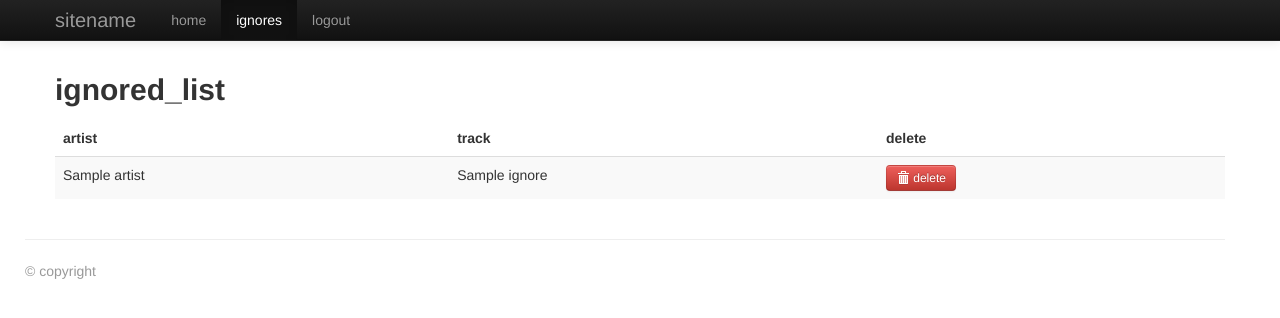
After one commit to rnijveld/marietje-scrobbler, a PHP site: template views/ignores.twig in a window 1280 px wide. The commit adds this page. Shown: the top 318 px of the page. Run offline with PHP 8.4, Linux system fonts and the light colour scheme; the template is opened without the code that fills it: most values are stand-ins (such as "Sample title", 1, 10 or a date in 2020); some libraries are stand-ins or nearby versions.

Commit message:
Added all translatable components to translation file, cron removes old data

```diff
--- a/app/Marietje/Scrobbler/Model/Retrieved.php
+++ b/app/Marietje/Scrobbler/Model/Retrieved.php
@@ -64,8 +64,9 @@ class Retrieved
         ]);
     }
 
-    public function removeOldRetrieves($where)
+    public function removeOld($time)
     {
-        // TODO
+        $sql = "DELETE FROM {$this->table} WHERE start < ?";
+        return $this->db->executeUpdate($sql, [time() - $time]);
     }
 }
--- a/app/Marietje/Scrobbler/Model/Scrobbles.php
+++ b/app/Marietje/Scrobbler/Model/Scrobbles.php
@@ -44,8 +44,9 @@ class Scrobbles
         return $this->db->fetchAll($sql, [$since]);
     }
 
-    public function removeOldScrobbles($user)
+    public function removeOld($time)
     {
-        // TODO: remove old scrobbles
+        $sql = "DELETE FROM {$this->table} WHERE sent < ?";
+        return $this->db->executeUpdate($sql, [time() - $time]);
     }
 }
--- a/app/cron.php
+++ b/app/cron.php
@@ -82,3 +82,6 @@ while ($running < 60.0) {
     usleep($step * 1000000 + 1000); // a little extra margin
     $running = microtime(true) - $startTime;
 }
+
+$app['retrieved']->removeOld($app['keep_retrieved'] * 3600);
+$app['scrobbles']->removeOld($app['keep_scrobbles'] * 3600);
--- a/locales/nl.yml
+++ b/locales/nl.yml
@@ -2,3 +2,7 @@ hello_world: "Hallo wereld"
 logout: "Uitloggen"
 start: "Scrobblen die zooi"
 welcome: 'Scobbelt je tracks in de Noord- of Zuidkantine! Klik op de fantastische knop om in te loggen bij last.fm en al die kekke tracks toe te voegen aan je profiel.'
+ignores: "Negeren"
+home: "Thuis"
+all: "Alles"
+delete: "Verwijderen"
--- a/public/css/main.css
+++ b/public/css/main.css
@@ -3,7 +3,7 @@ body {
     padding-bottom: 40px;
 }
 
-#nowplaying .thumbnail {
+#nowplaying {
     text-align: center;
 }
 
--- a/public/js/main.js
+++ b/public/js/main.js
@@ -25,7 +25,6 @@
         };
 
         var update = function () {
-
             $.getJSON(updateUrl, {since: lastScrobble}, function (data) {
                 if (!data.zk) {
                     zuid.find('.artist').text('');
@@ -61,7 +60,7 @@
                         .append($('<td/>').append(
                             $('<a/>', {
                                 'class': 'btn btn-warning btn-small',
-                                'title': 'Remove scrobble',
+                                'title': TRANS.remove_scrobble,
                                 'href': '#remove_scrobble',
                                 'data-toggle': 'modal'
                             }).append($('<span/>').addClass('icon-trash icon-white')).click(function () {
@@ -80,7 +79,7 @@
                         ).append(document.createTextNode(' ')).append(
                             $('<a/>', {
                                 'class': 'btn btn-danger btn-small',
-                                'title': 'Ignore track',
+                                'title': TRANS.ignore_scrobble,
                                 'href': '#track_ignore',
                                 'data-toggle': 'modal'
                             }).append($('<span/>').addClass('icon-remove icon-white')).click(function () {
@@ -119,5 +118,19 @@
         };
         setInterval(update, interval);
         update();
+
+        $('.delete_ignore').click(function () {
+            var clickedRow = $(this).parents('tr').first();
+
+            $('#unignore_artist').val(
+                clickedRow.find('td.artist').text()
+            );
+            var track = clickedRow.find('td.track');
+            if (track.hasClass('all')) {
+                $('#unignore_track').val('');
+            } else {
+                $('#unignore_track').val(track.text());
+            }
+        });
     });
 }(jQuery, window, document));
--- /dev/null
+++ b/views/ignores.twig
@@ -0,0 +1,59 @@
+{% extends "layout.twig" %}
+
+{% block menu %}
+    {{ parent() }}
+    <li><a href="{{ url('home') }}">{{"home"|trans}}</a></li>
+    <li class="active"><a href="{{ url('ignores') }}">{{"ignores"|trans}}</a></li>
+    <li><a href="{{ url('logout') }}">{{"logout"|trans}}</a></li>
+{% endblock %}
+
+{% block page %}
+    <div class="row">
+        <div class="span12">
+            <h2>{{"ignored_list"|trans}}</h2>
+            <table class="table table-striped" id="ignores" data-url="{{ url('unignore') }}">
+                <thead>
+                    <tr><th>{{"artist"|trans}}</th><th>{{"track"|trans}}</th><th>{{"delete"|trans}}</th></tr>
+                </thead>
+                <tbody>
+                    {% for ignore in ignores %}
+                    <tr>
+                        <td class="artist">{{ ignore.artist }}</td>
+                        {% if ignore.title %}
+                            <td class="track">{{ ignore.title }}</td>
+                        {% else %}
+                            <td class="track all"><span class="label label-info">{{"all"|trans}}</span></td>
+                        {% endif %}
+                        <td>
+                            <a href="#delete_ignore" class="btn btn-danger btn-small delete_ignore" data-toggle="modal">
+                                <span class="icon-white icon-trash"></span> {{"delete"|trans}}
+                            </a>
+                        </td>
+                    </tr>
+                    {% endfor %}
+                </tbody>
+            </table>
+        </div>
+    </div>
+    <div class="modal hide" id="delete_ignore" role="dialog" tabindex="-1" aria-hidden="true">
+        <form method="post" action="{{ url('unignore') }}">
+            <input type="hidden" id="unignore_artist" name="artist" value="">
+            <input type="hidden" id="unignore_track" name="track" value="">
+            <div class="modal-header">
+                <button type="button" class="close" data-dismiss="modal" aria-hidden="true">&times;</button>
+                <h3>{{"delete"|trans}}</h3>
+            </div>
+            <div class="modal-body">
+                <p>{{"delete_ignore"|trans}}</p>
+            </div>
+            <div class="modal-footer">
+                <button type="button" id="unignore_cancel" data-dismiss="modal" aria-hidden="true" class="btn">
+                    {{"cancel"|trans}}
+                </button>
+                <button type="submit" id="unignore_confirm" class="btn btn-primary">
+                    {{"delete"|trans}}
+                </button>
+            </div>
+        </form>
+    </div>
+{% endblock %}
--- a/views/index.twig
+++ b/views/index.twig
@@ -2,9 +2,9 @@
 
 {% block page %}
     <div class="well">
-        <h1>Scrobbler</h1>
+        <h1>{{"title_index"|trans}}</h1>
         <p class="lead">
-            {{ "welcome"|trans }}
+            {{ "intro_index"|trans }}
         </p>
         <p><a href="{{ url('home') }}" class="btn btn-primary btn-large">{{"start"|trans}}</a></p>
     </div>
--- a/views/layout.twig
+++ b/views/layout.twig
@@ -17,7 +17,7 @@
                 <script src="{{ app.request.basepath }}/js/bootstrap.min.js"></script>
                 <script src="{{ app.request.basepath }}/js/main.js"></script>
             {% endblock %}
-            <title>{% block title %}MarietjeScrobbler{% endblock %}</title>
+            <title>{% block title %}{{"sitename"|trans}}{% endblock %}</title>
         {% endblock %}
     </head>
     <body>
@@ -29,7 +29,7 @@
                         <span class="icon-bar"></span>
                         <span class="icon-bar"></span>
                     </a>
-                    <a class="brand" href="{{ url('index') }}">MarietjeScrobbler</a>
+                    <a class="brand" href="{{ url('index') }}">{{"sitename"|trans}}</a>
                     <div class="nav-collapse collapse">
                         <ul class="nav">
                             {% block menu %}
@@ -44,14 +44,14 @@
         <div class="container" id="page">
             {% block page %}
                 <div class="row">
-                    <h1>Whoops</h1>
-                    <p>Looks like someone forgot to add content</p>
+                    <h1>{{"whoops"|trans}}</h1>
+                    <p>{{"content_forgot"|trans}}</p>
                 </div>
             {% endblock %}
             <div class="row">
                 <hr>
                 <footer>
-                    <p class="muted">&copy; Nobody and the rest</p>
+                    <p class="muted">&copy; {{"copyright"|trans}}</p>
                 </footer>
             </div>
         </div>
```
Also changed, not shown: app/Marietje/Scrobbler/App.php (+12 -0 lines), app/Marietje/Scrobbler/Controllers/Action.php (+4 -10 lines), app/Marietje/Scrobbler/Controllers/Home.php (+10 -0 lines), app/Marietje/Scrobbler/Lastfm.php (+7 -5 lines), locales/en.yml (+36 -2 lines), views/home.twig (+39 -20 lines), data/app.db.
